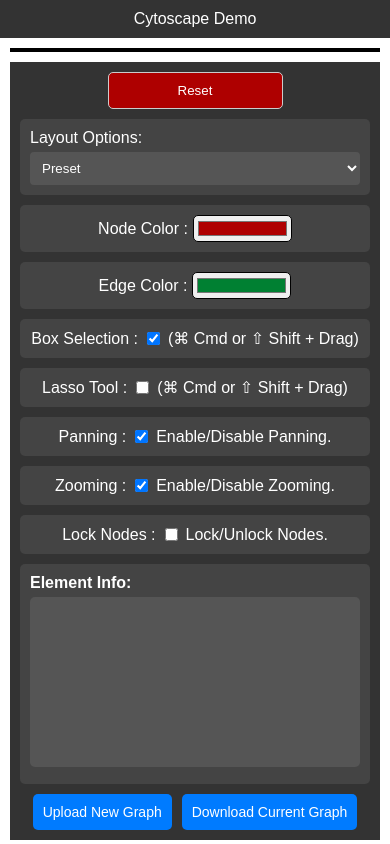
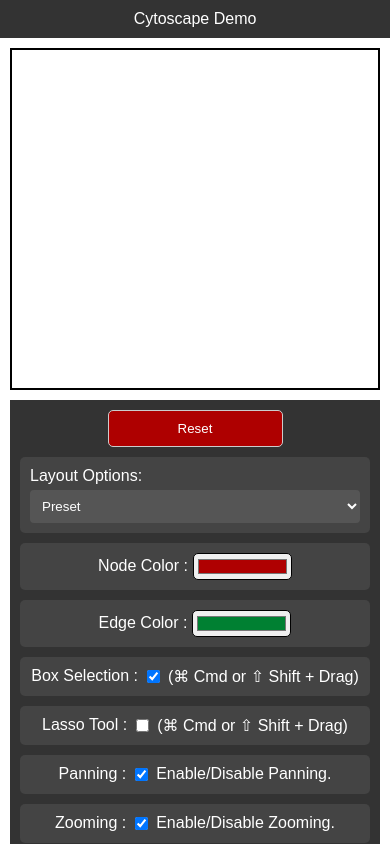
Before and after one commit to PalashChitnavis/retina-project, a plain HTML site: page templates/graph.html in a window 390 px wide. Shown: the top 844 px of the page. Drawn offline with nearby package versions, Linux system fonts and the light colour scheme; a script that the page names is missing.

Commit message:
finished prolly

```diff
--- a/static/css/graph/styles.css
+++ b/static/css/graph/styles.css
@@ -313,7 +313,11 @@ body.modal-open {
 
   .canvas-container {
     flex: 2;
-    height: 50vh;
+    height: 40vh;
+  }
+
+  .cytoscape-canvas {
+    height: 40vh;
   }
 
   .toolbar {
```
Also changed, not shown: 1 other file.
